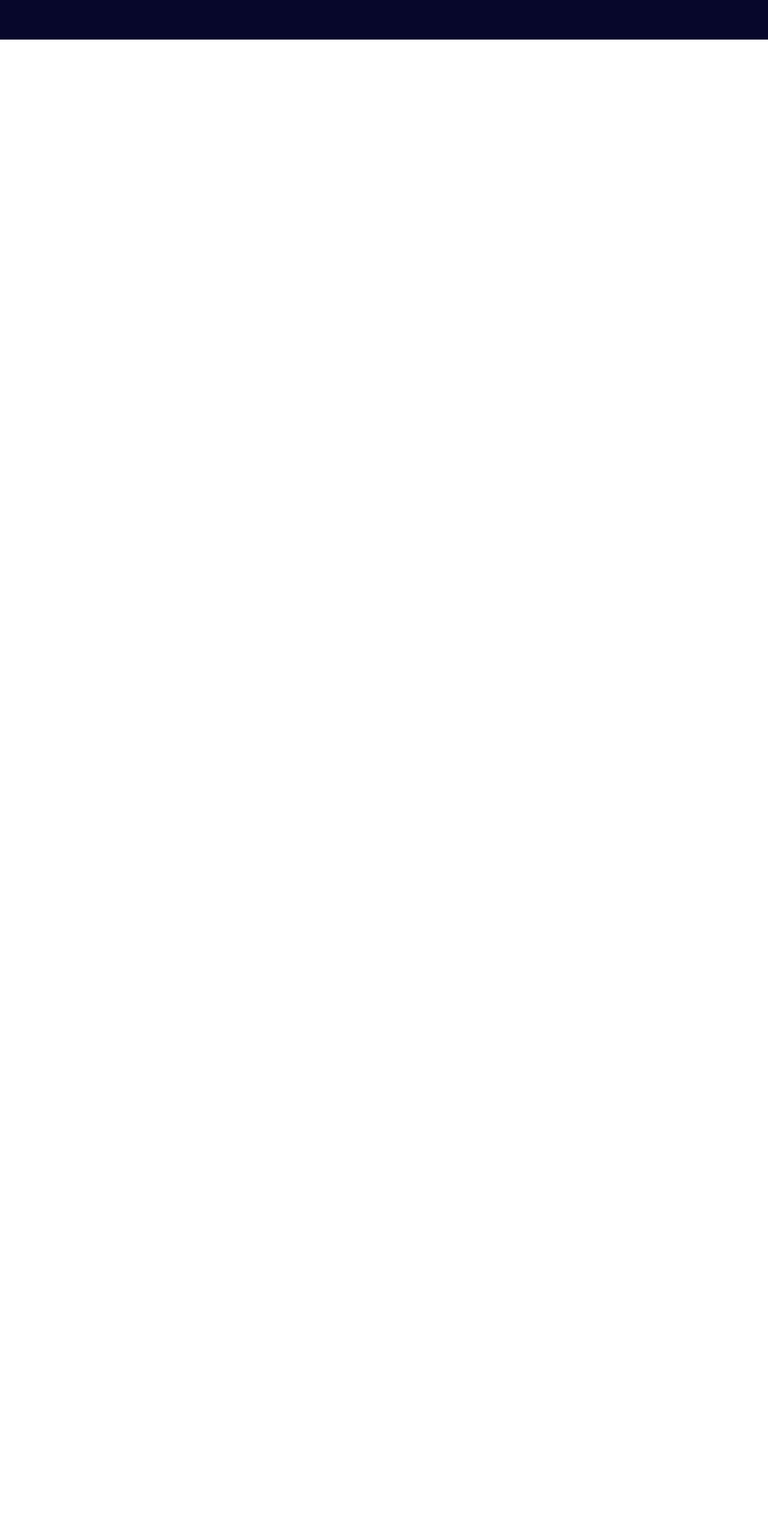
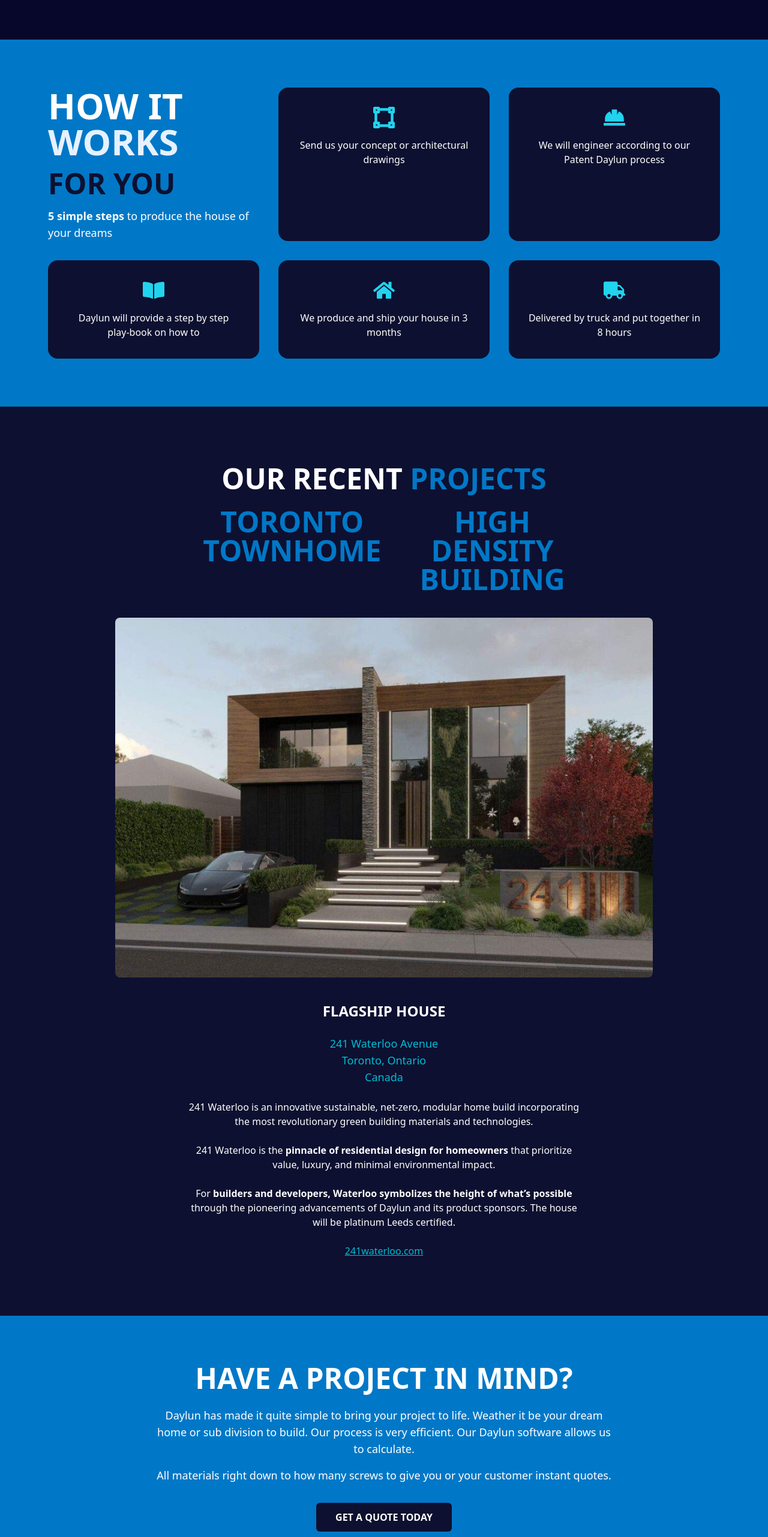
Before and after one commit to Daylun-Housing/DAYLUN, a Next.js app: page / in a window 1280 px wide. Shown: the part 3991-6554 px from the top of the page at 60% size. Before the commit the page ends 4057 px from the top, so only its background shows below. Built offline with nearby package versions, Linux system fonts and the light colour scheme.

Commit message:
updates.

```diff
--- /dev/null
+++ b/app/components/Footer.tsx
@@ -0,0 +1,68 @@
+
+import {
+    FaEnvelope,
+    FaGlobe,
+    FaInstagram,
+    FaFacebookF,
+    FaXTwitter,
+    FaYoutube,
+    FaTiktok,
+  } from "react-icons/fa6";
+  import Image from "next/image";
+
+  export default function Footer() {
+    return (
+      <footer className="bg-[#0d1030] text-white pt-16 pb-6">
+        <div className="max-w-7xl mx-auto px-6 flex flex-col md:flex-row justify-between items-start gap-12">
+          {/* Logo */}
+          <div>
+            <Image
+              src="/logo-alt.svg"
+              alt="Daylun Logo"
+              width={200}
+              height={80}
+            />
+          </div>
+
+          {/* Contact */}
+          <div>
+            <h2 className="text-4xl font-extrabold text-[#0078C7] mb-4">
+              CONTACTS
+            </h2>
+            <ul className="space-y-2">
+              <li className="flex items-center gap-2">
+                <FaEnvelope />
+                <span>info@daylun.ca</span>
+              </li>
+              <li className="flex items-center gap-2">
+                <FaGlobe />
+                <span>daylun.ca</span>
+              </li>
+            </ul>
+          </div>
+
+          {/* Social */}
+          <div>
+            <h2 className="text-4xl font-extrabold text-[#0078C7] mb-2">
+              FOLLOW
+              <br />
+              <span className="block">US</span>
+            </h2>
+            <div className="flex gap-4 text-xl mb-4">
+              <FaInstagram />
+              <FaFacebookF />
+              <FaXTwitter />
+              <FaYoutube />
+              <FaTiktok />
+            </div>
+            <p className="text-4xl font-extrabold text-white">#DAYLUN</p>
+          </div>
+        </div>
+
+        {/* Bottom copyright */}
+        <div className="border-t border-gray-500 mt-12 pt-4 text-center text-sm text-gray-300">
+          © 2025 DAYLUN
+        </div>
+      </footer>
+    );
+  }
--- /dev/null
+++ b/app/components/GetQuote.tsx
@@ -0,0 +1,22 @@
+export default function GetQuote() {
+    return (
+      <section className="bg-[#0078C7] text-white py-20 px-6 text-center">
+        <div className="max-w-3xl mx-auto">
+          <h2 className="text-4xl md:text-5xl font-extrabold mb-6">
+            HAVE A PROJECT IN <br className="md:hidden" />
+            MIND?
+          </h2>
+          <p className="text-lg mb-4">
+            Daylun has made it quite simple to bring your project to life. Weather it be your dream home or sub division
+            to build. Our process is very efficient. Our Daylun software allows us to calculate.
+          </p>
+          <p className="text-lg mb-8">
+            All materials right down to how many screws to give you or your customer instant quotes.
+          </p>
+          <button className="bg-[#0d1030] text-white font-semibold px-8 py-3 rounded-md hover:opacity-90 transition">
+            GET A QUOTE TODAY
+          </button>
+        </div>
+      </section>
+    );
+  }
--- /dev/null
+++ b/app/components/HowItWorks.tsx
@@ -0,0 +1,48 @@
+import { FaVectorSquare, FaHardHat, FaBookOpen, FaHome, FaTruck } from "react-icons/fa";
+
+export default function HowItWorks() {
+  return (
+    <section className="bg-[#0078C7] text-white py-20 px-6 md:px-20">
+      <div className="max-w-7xl mx-auto">
+        {/* Grid with heading + steps */}
+        <div className="grid grid-cols-1 md:grid-cols-3 gap-8">
+          {/* Heading Block */}
+          <div className="flex flex-col justify-center">
+            <h2 className="text-5xl md:text-6xl font-extrabold leading-tight">
+              HOW IT<br />
+              <span className="text-[#e6f1ff]">WORKS</span>
+              <span className="block text-4xl md:text-5xl text-[#0d1030] mt-4">
+                FOR YOU
+              </span>
+            </h2>
+            <p className="mt-4 text-lg">
+              <span className="font-semibold">5 simple steps</span> to produce the house of your dreams
+            </p>
+          </div>
+
+          {/* Step Cards */}
+          <div className="bg-[#0d1030] p-8 rounded-2xl flex flex-col items-center text-center">
+            <FaVectorSquare className="text-cyan-400 text-4xl mb-4" />
+            <p>Send us your concept or architectural drawings</p>
+          </div>
+          <div className="bg-[#0d1030] p-8 rounded-2xl flex flex-col items-center text-center">
+            <FaHardHat className="text-cyan-400 text-4xl mb-4" />
+            <p>We will engineer according to our Patent Daylun process</p>
+          </div>
+          <div className="bg-[#0d1030] p-8 rounded-2xl flex flex-col items-center text-center">
+            <FaBookOpen className="text-cyan-400 text-4xl mb-4" />
+            <p>Daylun will provide a step by step play-book on how to</p>
+          </div>
+          <div className="bg-[#0d1030] p-8 rounded-2xl flex flex-col items-center text-center">
+            <FaHome className="text-cyan-400 text-4xl mb-4" />
+            <p>We produce and ship your house in 3 months</p>
+          </div>
+          <div className="bg-[#0d1030] p-8 rounded-2xl flex flex-col items-center text-center">
+            <FaTruck className="text-cyan-400 text-4xl mb-4" />
+            <p>Delivered by truck and put together in 8 hours</p>
+          </div>
+        </div>
+      </div>
+    </section>
+  );
+}
--- /dev/null
+++ b/app/components/RecentProjects.tsx
@@ -0,0 +1,67 @@
+import Image from "next/image";
+
+export default function RecentProjects() {
+  return (
+    <section className="bg-[#0d1030] text-white py-24 px-6 md:px-12">
+      <div className="max-w-4xl mx-auto text-center">
+        {/* Section Heading */}
+        <h2 className="text-4xl md:text-5xl font-extrabold uppercase mb-6">
+          <span className="text-white">Our </span>
+          <span className="text-white">Recent </span>
+          <span className="text-[#0078C7]">Projects</span>
+        </h2>
+
+        {/* Subheadings */}
+        <div className="flex flex-col md:flex-row justify-center gap-16 mb-10 font-extrabold text-4xl md:text-5xl text-[#0078C7] uppercase">
+          <div>
+            <p>Toronto</p>
+            <p>Townhome</p>
+          </div>
+          <div>
+            <p>High</p>
+            <p>Density</p>
+            <p>Building</p>
+          </div>
+        </div>
+
+        {/* Project Image */}
+        <div className="relative w-full h-[500px] md:h-[600px] mb-10">
+          <Image
+            src="/241-waterloo-building-front-e1651995234280-1024x684.jpg"
+            alt="241 Waterloo House"
+            fill
+            className="object-cover rounded-lg"
+            priority
+          />
+        </div>
+
+        {/* Text Content */}
+        <div className="text-center max-w-2xl mx-auto space-y-6">
+          <h3 className="text-2xl font-semibold uppercase">Flagship House</h3>
+          <div className="text-[#00bcd4] text-lg">
+            <p>241 Waterloo Avenue</p>
+            <p>Toronto, Ontario</p>
+            <p>Canada</p>
+          </div>
+          <p>
+            241 Waterloo is an innovative sustainable, net-zero, modular home build incorporating
+            the most revolutionary green building materials and technologies.
+          </p>
+          <p>
+            241 Waterloo is the <strong>pinnacle of residential design for homeowners</strong> that prioritize
+            value, luxury, and minimal environmental impact.
+          </p>
+          <p>
+            For <strong>builders and developers, Waterloo symbolizes the height of what’s possible</strong> through the
+            pioneering advancements of Daylun and its product sponsors. The house will be platinum Leeds certified.
+          </p>
+          <p>
+            <a href="https://241waterloo.com" className="text-[#00bcd4] underline">
+              241waterloo.com
+            </a>
+          </p>
+        </div>
+      </div>
+    </section>
+  );
+}
--- a/app/page.tsx
+++ b/app/page.tsx
@@ -1,10 +1,14 @@
-// import Image from "next/image";
 import Header from "./components/Header";
 import HeroSection from "./components/HeroSection";
 import WhatWeDo from "./components/WhatWeDo";
 import Highlights from "./components/Highlights";
 import HowWeDoIt from "./components/HowWeDoIt";
 import WallSystem from "./components/WallSystem";
+import HowItWorks from "./components/HowItWorks";
+import RecentProjects from "./components/RecentProjects";
+import GetQuote from "./components/GetQuote";
+import Footer from "./components/Footer";
+
 
 export default function Home() {
   return (
@@ -15,6 +19,10 @@
       <Highlights />
       <HowWeDoIt/>
       <WallSystem/>
+      <HowItWorks/>
+      <RecentProjects/>
+      <GetQuote/>
+      <Footer/>
     </>
 
 
```
Also changed, not shown: public/241-waterloo-building-front-e1651995234280-1024x684.jpg (added).
